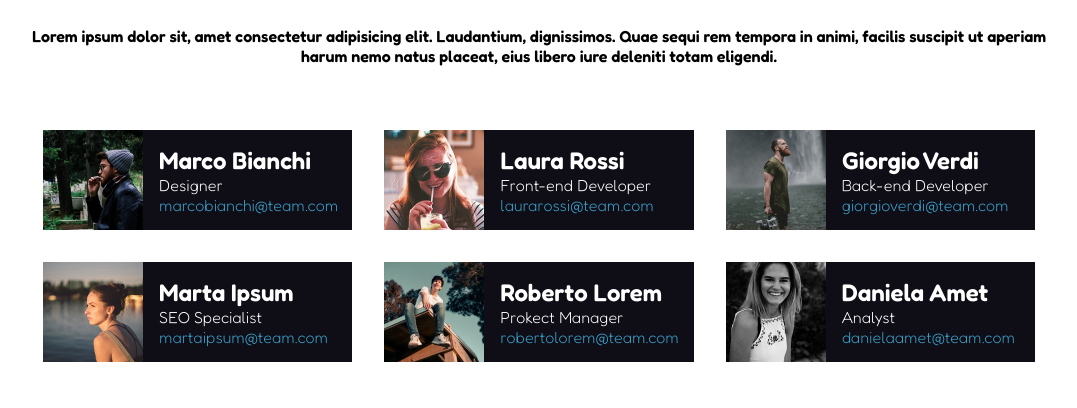
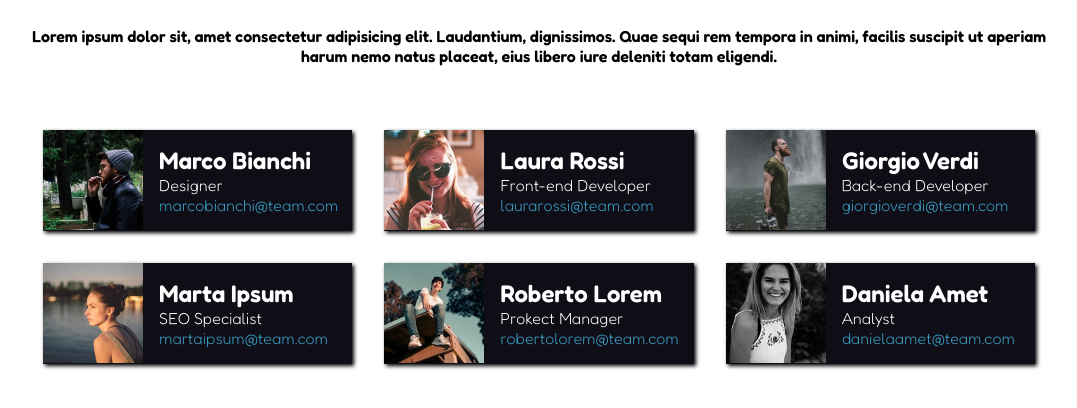
Before and after one commit to PietroCipolla95/html-css-float-cards, a plain HTML site: page index.html in a window 1280 px wide. Shown: the part 118-526 px from the top of the page, without its empty margins (101-1178 px from the left). Drawn offline with Linux system fonts and the light colour scheme.

Commit message:
add img divs
added img divs and css polish

```diff
--- a/assets/css/style.css
+++ b/assets/css/style.css
@@ -12,6 +12,14 @@
 
 body{
     font-family: 'Fredoka', sans-serif;
+}
+
+/* Utility */
+
+.clearfix::after{
+    content: '';
+    display: table;
+    clear: both;
 }
 
 /* #region Header */
@@ -31,6 +39,7 @@ h1{
 
 /* #endregion Header */
 
+/* #region Main */
 
 main{
     max-width: 1170px;
@@ -44,13 +53,11 @@ main > p{
     font-weight: 600;
 }
 
-.clearfix::after{
-    content: '';
-    display: table;
-    clear: both;
-}
+/* #endregion Main */
 
 
+
+/* #region Cards */
 
 
 .col{
@@ -59,7 +66,15 @@ main > p{
     color: white;
     margin-top: 2rem;
     padding: 0 1rem;
+}
 
+.card {
+    background-color: var(--tm--black);
+    box-shadow: 2px 2px 4px #000;
+}
+
+.img{
+    float: left;
 }
 
 img{
@@ -69,8 +84,7 @@ img{
 
 .details{
     float: left;
-    background-color: var(--tm--black);
-    height: 100px;
+    /*height: 100px;*/
     width: calc(100% - 100px);
     padding: 1rem;
 }
@@ -79,3 +93,6 @@ a{
     text-decoration: none;
     color: var(--tm--email);
 }
+
+
+/* #endregion Cards */
--- a/index.html
+++ b/index.html
@@ -29,7 +29,14 @@
 
                         <div class="col">
 
+                            <div class="card clearfix">
+
+                                <div class="img clearfix">
+
                                     <img src="./assets/img/male1.png" alt="male one">
+
+                                </div>
+
 
                                 <div class="details clearfix">
                                     <h2>Marco Bianchi</h2>
@@ -39,21 +46,39 @@
 
                             </div>
 
+                        </div>
+
                         <div class="col">
 
+                            <div class="card clearfix">
+
+                                <div class="img clearfix">
+
                                     <img src="./assets/img/female1.png" alt="female one">
+
+                                </div>
+
 
                                 <div class="details clearfix">
                                     <h2>Laura Rossi</h2>
                                     <p>Front-end Developer</p>
                                     <a href="#">laurarossi@team.com</a>
                                 </div>
+                            </div>
+
 
                         </div>
 
                         <div class="col">
 
+                            <div class="card clearfix">
+
+                                <div class="img clearfix">
+
                                     <img src="./assets/img/male2.png" alt="male two">
+
+                                </div>
+
 
                                 <div class="details clearfix">
                                     <h2>Giorgio Verdi</h2>
@@ -63,9 +88,19 @@
 
                             </div>
 
+
+                        </div>
+
                         <div class="col">
 
+                            <div class="card clearfix">
+
+                                <div class="img clearfix">
+
                                     <img src="./assets/img/female2.png" alt="male one">
+
+                                </div>
+
 
                                 <div class="details clearfix">
                                     <h2>Marta Ipsum</h2>
@@ -75,9 +110,19 @@
 
                             </div>
 
+                        </div>
+
                         <div class="col">
 
+                            <div class="card clearfix">
+
+
+                                <div class="img clearfix">
+
                                     <img src="./assets/img/male3.png" alt="female one">
+
+                                </div>
+
 
                                 <div class="details clearfix">
                                     <h2>Roberto Lorem</h2>
@@ -87,14 +132,25 @@
 
                             </div>
 
+                        </div>
+
                         <div class="col">
 
+                            <div class="card clearfix">
+
+                                <div class="img clearfix">
+
                                     <img src="./assets/img/female3.png" alt="male two">
+
+                                </div>
+
 
                                 <div class="details clearfix">
                                     <h2>Daniela Amet</h2>
                                     <p>Analyst</p>
                                     <a href="#">danielaamet@team.com</a>
+                                </div>
+
                             </div>
 
                         </div>
```
Lines whose indentation alone changed are shown as unchanged.
